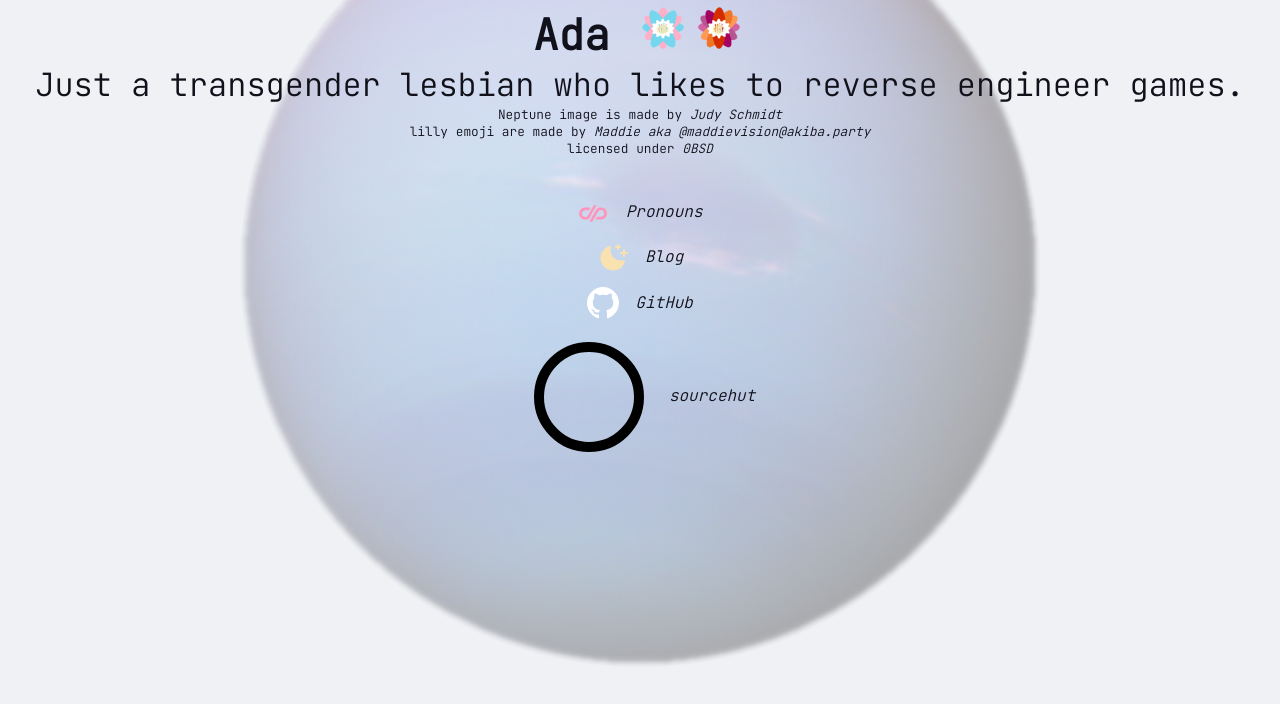
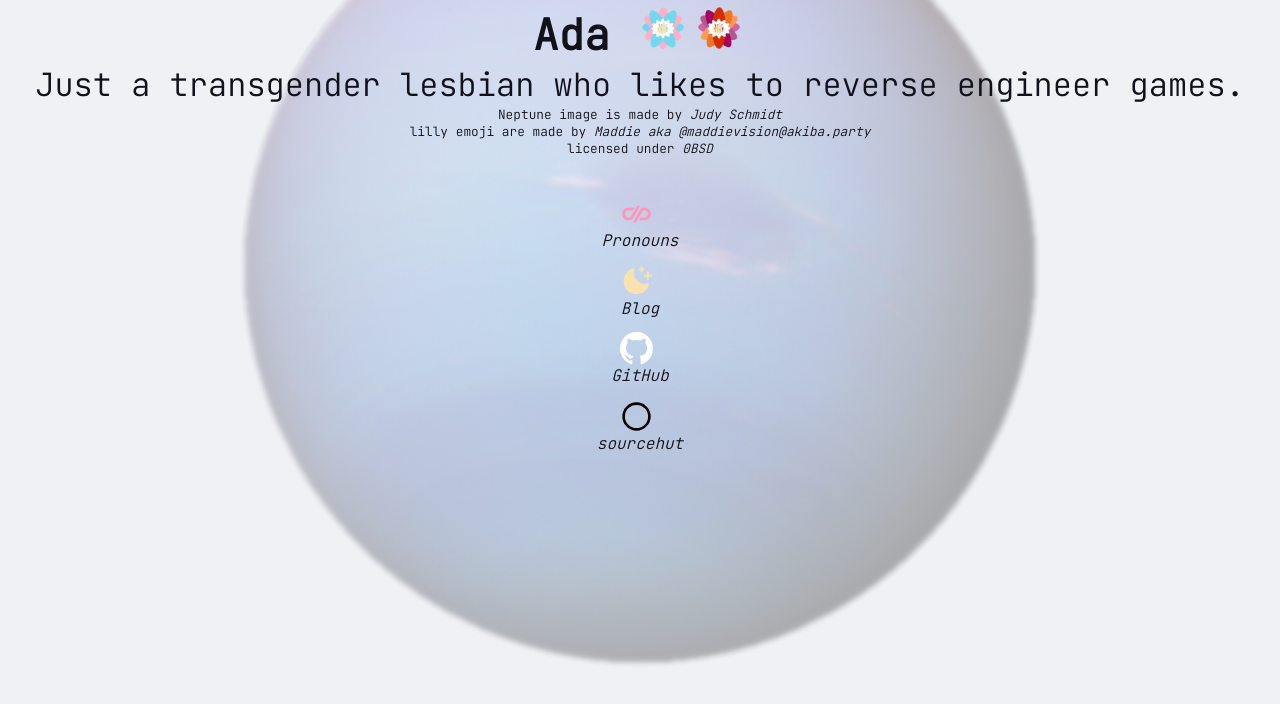
Before and after one commit to yretenai/yretenai.github.io, a SvelteKit app: page / in a window 1280 px wide. Shown: the top 704 px of the page. Built offline with nearby package versions, Linux system fonts and the light colour scheme.

Commit message:
fix icon sizes

```diff
--- a/src/components/Orbit.svelte
+++ b/src/components/Orbit.svelte
@@ -10,7 +10,7 @@
 <div class="link-element">
     <div class="normal">
         <a {href} target="_blank" rel="noreferrer">
-            <img src="/out/{name}.svg" alt=""/>
+            <img src="/out/{name}.svg" alt=""/><br/>
             {display}
         </a>
     </div>
@@ -93,6 +93,11 @@
         border: 1pt dashed var(--fg);
         z-index: 100;
       }
+
+      img {
+        width: 25pt;
+        height: 25pt;
+      }
     }
 
     &:hover .dot::before {
@@ -107,6 +112,8 @@
     img {
       vertical-align: middle;
       margin-right: 5pt;
+      width: 25pt;
+      height: 25pt;
     }
   }
 
```
